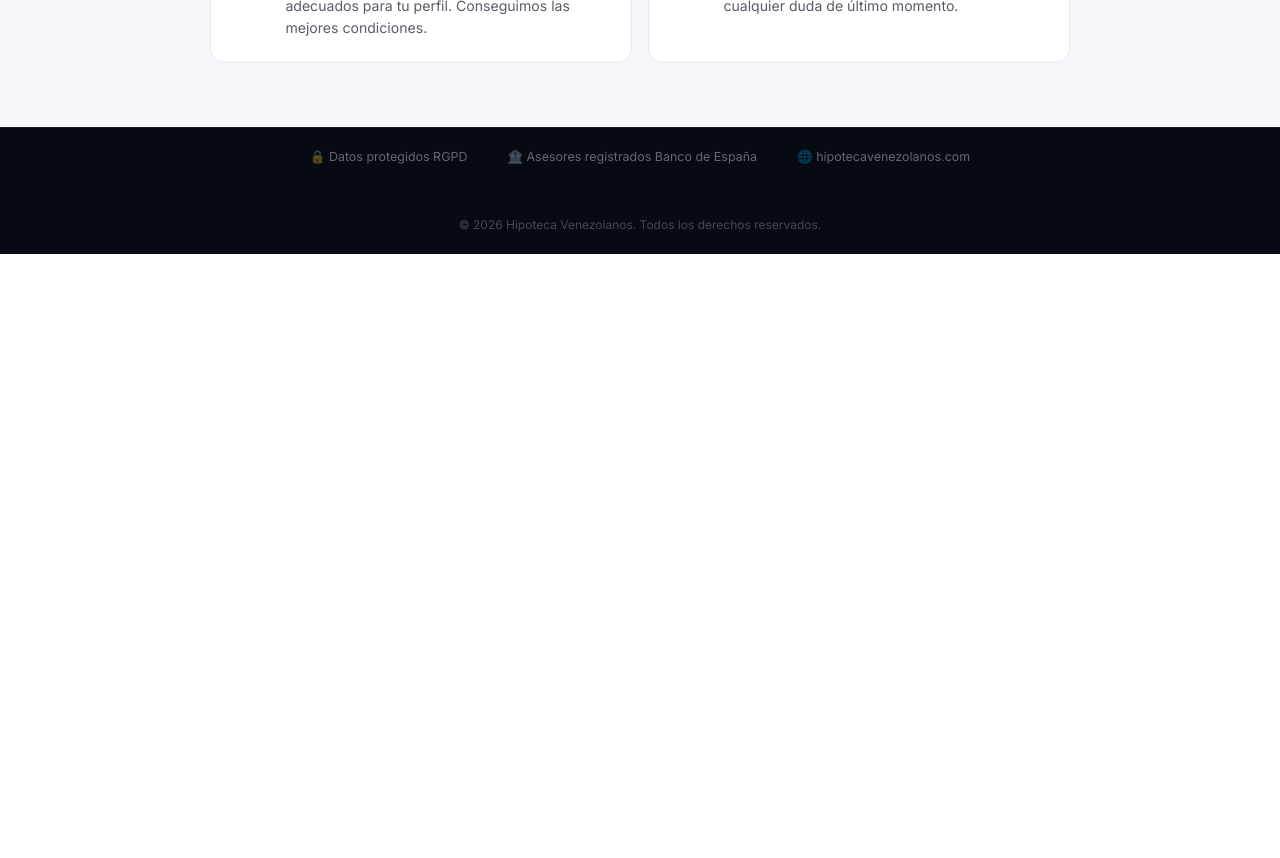
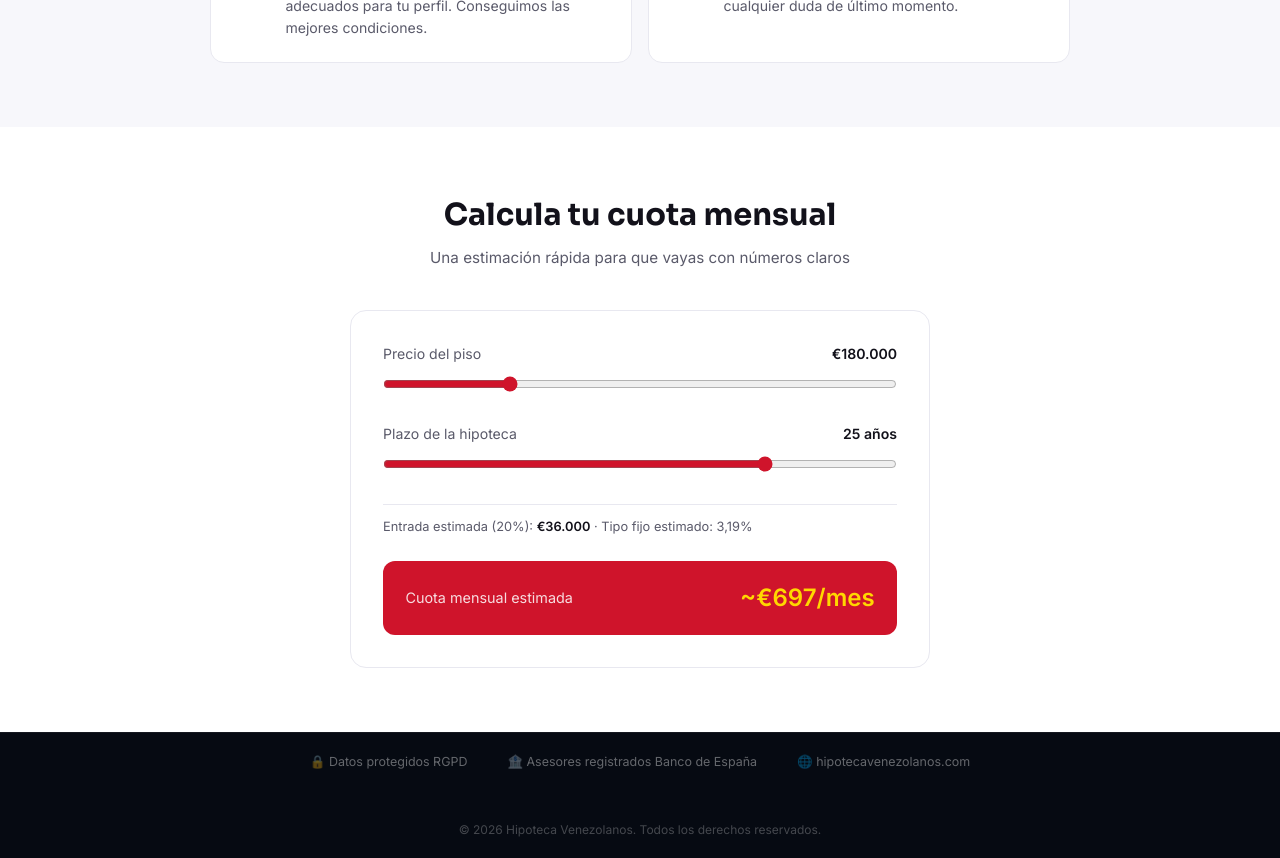
Before and after one commit to winiffer3/hipoteca-venezolanos-web, a React (Vite) app: page / in a window 1280 px wide. Shown: the part 2000-2858 px from the top of the page. Before the commit the page ends 2254 px from the top, so only its background shows below. Built offline with nearby package versions, Linux system fonts and the light colour scheme.

Commit message:
feat: añadir componente Calculator con estilos

```diff
--- a/src/App.css
+++ b/src/App.css
@@ -334,6 +334,84 @@ nav {
   line-height: 1.6;
 }
 
+/* ── CALCULADORA ── */
+#calculadora {
+  padding: 4rem 2rem;
+  max-width: 860px;
+  margin: 0 auto;
+  width: 100%;
+}
+
+#calculadora h2 {
+  text-align: center;
+  font-size: clamp(1.4rem, 3vw, 1.9rem);
+  margin-bottom: 0.4rem;
+}
+
+#calc-box {
+  background: var(--bg);
+  border: 1px solid var(--border);
+  border-radius: 16px;
+  padding: 2rem;
+  max-width: 580px;
+  margin: 0 auto;
+}
+
+.calc-row {
+  margin-bottom: 1.5rem;
+}
+
+.calc-row label {
+  display: flex;
+  justify-content: space-between;
+  font-size: 0.88rem;
+  color: var(--text);
+  margin-bottom: 8px;
+}
+
+.calc-row label strong {
+  color: var(--text-h);
+  font-weight: 700;
+}
+
+.calc-row input[type="range"] {
+  width: 100%;
+  accent-color: var(--red);
+  cursor: pointer;
+}
+
+#calc-info {
+  font-size: 0.8rem;
+  color: var(--text);
+  padding: 0.75rem 0;
+  border-top: 1px solid var(--border);
+  margin-bottom: 0.75rem;
+}
+
+#calc-info strong {
+  color: var(--text-h);
+}
+
+#calc-result {
+  background: var(--red);
+  border-radius: 12px;
+  padding: 1.1rem 1.4rem;
+  display: flex;
+  justify-content: space-between;
+  align-items: center;
+}
+
+#calc-result span {
+  font-size: 0.9rem;
+  color: rgba(255, 255, 255, 0.85);
+}
+
+#calc-result strong {
+  font-size: 1.5rem;
+  font-weight: 800;
+  color: var(--gold);
+}
+
 /* ── PAG SERVICIOS ── */
 #servicios-hero {
   background: var(--dark);
--- /dev/null
+++ b/src/components/Calculator.jsx
@@ -0,0 +1,55 @@
+import { useState } from 'react'
+
+export default function Calculator() {
+    const [precio, setPrecio] = useState(180000)
+    const [plazo, setPlazo] = useState(25)
+
+    const entrada = Math.round(precio * 0.2)
+    const capital = precio - entrada
+    const tasa = 0.0319 / 12
+    const meses = plazo * 12
+    const cuota = Math.round(
+        (capital * tasa * Math.pow(1 + tasa, meses)) /
+        (Math.pow(1 + tasa, meses) - 1)
+    )
+
+    const fmt = (n) => '€' + n.toLocaleString('es-ES')
+
+    const handlePrecio = (e) => {
+        setPrecio(Number(e.target.value))
+    }
+
+    const handlePlazo = (e) => {
+        setPlazo(Number(e.target.value))
+    }
+
+    return (
+        <section id="calculadora">
+            <h2>Calcula tu cuota mensual</h2>
+            <p className="section-sub">Una estimación rápida para que vayas con números claros</p>
+            <div id="calc-box">
+                <div className="calc-row">
+                    <label>Precio del piso <strong>{fmt(precio)}</strong></label>
+                    <input
+                        type="range" min="80000" max="500000" step="5000"
+                        value={precio} onChange={handlePrecio}
+                    />
+                </div>
+                <div className="calc-row">
+                    <label>Plazo de la hipoteca <strong>{plazo} años</strong></label>
+                    <input
+                        type="range" min="10" max="30" step="1"
+                        value={plazo} onChange={handlePlazo}
+                    />
+                </div>
+                <div id="calc-info">
+                    Entrada estimada (20%): <strong>{fmt(entrada)}</strong> · Tipo fijo estimado: 3,19%
+                </div>
+                <div id="calc-result">
+                    <span>Cuota mensual estimada</span>
+                    <strong>~{fmt(cuota)}/mes</strong>
+                </div>
+            </div>
+        </section>
+    )
+}
--- a/src/pages/Home.jsx
+++ b/src/pages/Home.jsx
@@ -1,3 +1,5 @@
+import Calculator from '../components/Calculator'
+
 export default function Home() {
   return (
     <main>
@@ -14,7 +16,7 @@ export default function Home() {
             aquí o ingresos recientes.
           </p>
           <div id="hero-btns">
-            <a href="#calcular" id="btn-primary">Calcula tu cuota</a>
+            <a href="#calculadora" id="btn-primary">Calcula tu cuota</a>
             <a href="#como-funciona" id="btn-secondary">Ver cómo funciona</a>
           </div>
           <span id="hero-note">Consulta gratuita · Sin compromiso · Respondemos hoy</span>
@@ -104,6 +106,7 @@ export default function Home() {
           </div>
         </div>
       </section>
+      <Calculator />
     </main>
   )
 }
```
